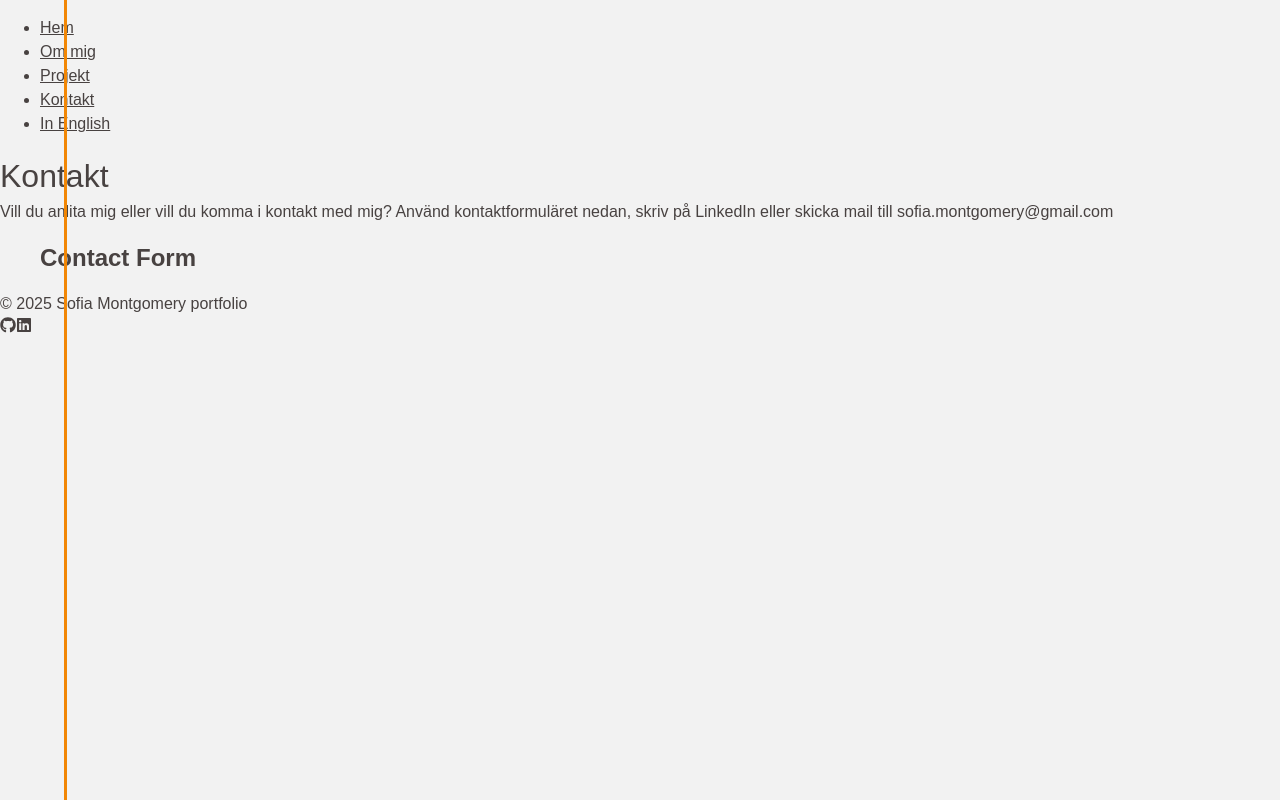
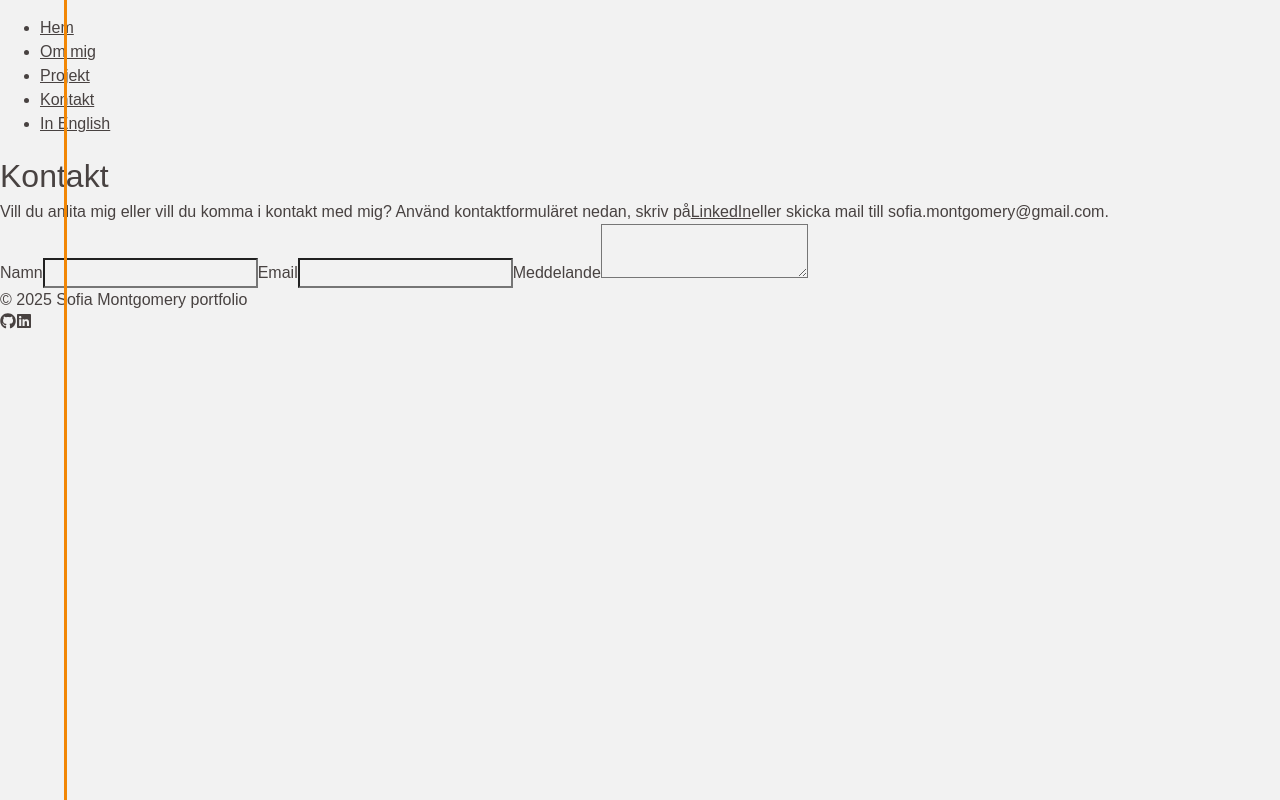
Before and after one commit to fiamont/new-portfolio, a React (Vite) app: page /contact in a window 1280 px wide. Built offline with nearby package versions, Linux system fonts and the light colour scheme; a web font is replaced by a local one.

Commit message:
update contactform and contact page

```diff
--- a/src/components/features/Contact/ContactForm.jsx
+++ b/src/components/features/Contact/ContactForm.jsx
@@ -2,13 +2,16 @@ import { StyledForm } from "./ContactForm.styles";
 
 function ContactForm() {
   return (
-    <>
+    <div>
       <form action="">
-        <ul>
-          <h2>Contact Form</h2>
-        </ul>
+        <label>Namn</label>
+        <input type="text" />
+        <label>Email</label>
+        <input type="text" />
+        <label>Meddelande</label>
+        <textarea></textarea>
       </form>
-    </>
+    </div>
   );
 }
 
--- a/src/components/ui/TextBox.jsx
+++ b/src/components/ui/TextBox.jsx
@@ -1,10 +1,10 @@
 import styled from "styled-components";
 const StyledDiv = styled.div``;
 
-const TextBox = ({ text }) => {
+const TextBox = ({ children }) => {
   return (
     <StyledDiv className="text-box">
-      <p>{text}</p>
+      <p>{children}</p>
     </StyledDiv>
   );
 };
--- a/src/pages/About.jsx
+++ b/src/pages/About.jsx
@@ -7,10 +7,10 @@ function About() {
   return (
     <>
       <h1>{aboutText.heading}</h1>
-      <TextBox text={aboutText.contentFirstPart} />
+      <TextBox>{aboutText.contentFirstPart}</TextBox>
       <StyledDiv>
         <StyledImg src={Me} alt="me" width={230} height={256} />
-        <TextBox text={aboutText.contentSecondPart} />
+        <TextBox>{aboutText.contentSecondPart}</TextBox>
       </StyledDiv>
     </>
   );
--- a/src/pages/Contact.jsx
+++ b/src/pages/Contact.jsx
@@ -1,11 +1,22 @@
 import { ContactForm, TextBox } from "../components/index.js";
 import { contactText } from "../texts/contactText";
+import { Link } from "react-router-dom";
 
 function Contact() {
   return (
     <>
       <h1>{contactText.heading}</h1>
-      <TextBox text={contactText.content} />
+      <TextBox>
+        {contactText.contentPartOne}
+        <Link
+          to={contactText.linkedInUrl}
+          target="_blank"
+          rel="noopener noreferrer"
+        >
+          {contactText.linkedIn}
+        </Link>
+        {contactText.contentPartTwo}
+      </TextBox>
       <ContactForm />
     </>
   );
--- a/src/pages/Home.jsx
+++ b/src/pages/Home.jsx
@@ -20,12 +20,12 @@ function Home() {
           <FaLinkedin />
         </IconContainer>
       </HeaderDiv>
-      <TextBox text={homeText.content} />
-      <TextBox text={homeText.content} />
-      <TextBox text={homeText.content} />
-      <TextBox text={homeText.content} />
-      <TextBox text={homeText.content} />
-      <TextBox text={homeText.content} />
+      <TextBox>{homeText.content}</TextBox>
+      <TextBox>{homeText.content}</TextBox>
+      <TextBox>{homeText.content}</TextBox>
+      <TextBox>{homeText.content}</TextBox>
+      <TextBox>{homeText.content}</TextBox>
+      <TextBox>{homeText.content}</TextBox>
       <Slideshow />
     </>
   );
--- a/src/pages/InEnglish.jsx
+++ b/src/pages/InEnglish.jsx
@@ -6,7 +6,7 @@ function InEnglish() {
   return (
     <>
       <h1>{inEnglishText.heading}</h1>
-      <TextBox text={inEnglishText.content} />
+      <TextBox>{inEnglishText.content}</TextBox>
       <h2>
         Projects <Link to="/projects">here</Link>
       </h2>
--- a/src/pages/Projects.jsx
+++ b/src/pages/Projects.jsx
@@ -9,7 +9,7 @@ function Projects() {
   return (
     <>
       <h1>{projectsText.heading}</h1>
-      <TextBox text={projectsText.content} />
+      <TextBox>{projectsText.content}</TextBox>
       <ProgrammingPart />
       <WebDesignPart />
     </>
--- a/src/texts/contactText.js
+++ b/src/texts/contactText.js
@@ -1,4 +1,8 @@
 export const contactText = {
-    heading: "Kontakt",
-    content: "Vill  du anlita mig eller vill du komma i kontakt med mig? Använd kontaktformuläret nedan, skriv på LinkedIn eller skicka mail till sofia.montgomery@gmail.com",
-  };
+  heading: "Kontakt",
+  contentPartOne:
+    "Vill du anlita mig eller vill du komma i kontakt med mig? Använd kontaktformuläret nedan, skriv på",
+  linkedInUrl: "https://www.linkedin.com/in/sofia-montgomery-3175a821a",
+  linkedIn: "LinkedIn",
+  contentPartTwo: "eller skicka mail till sofia.montgomery@gmail.com.",
+};
```
